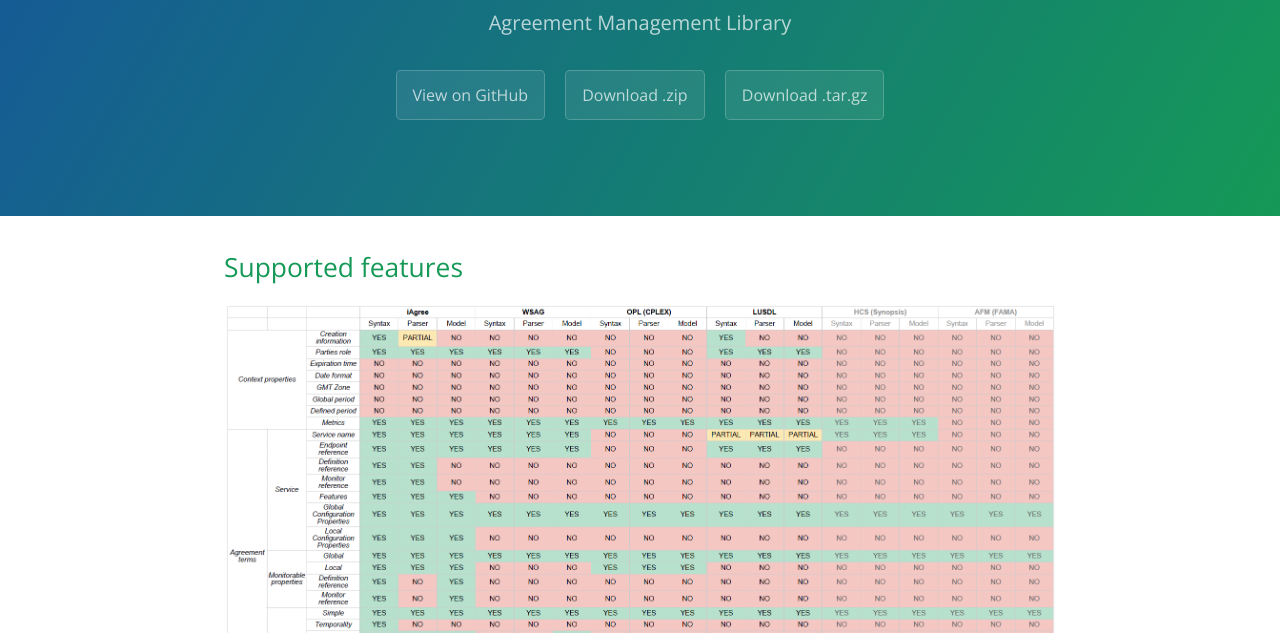
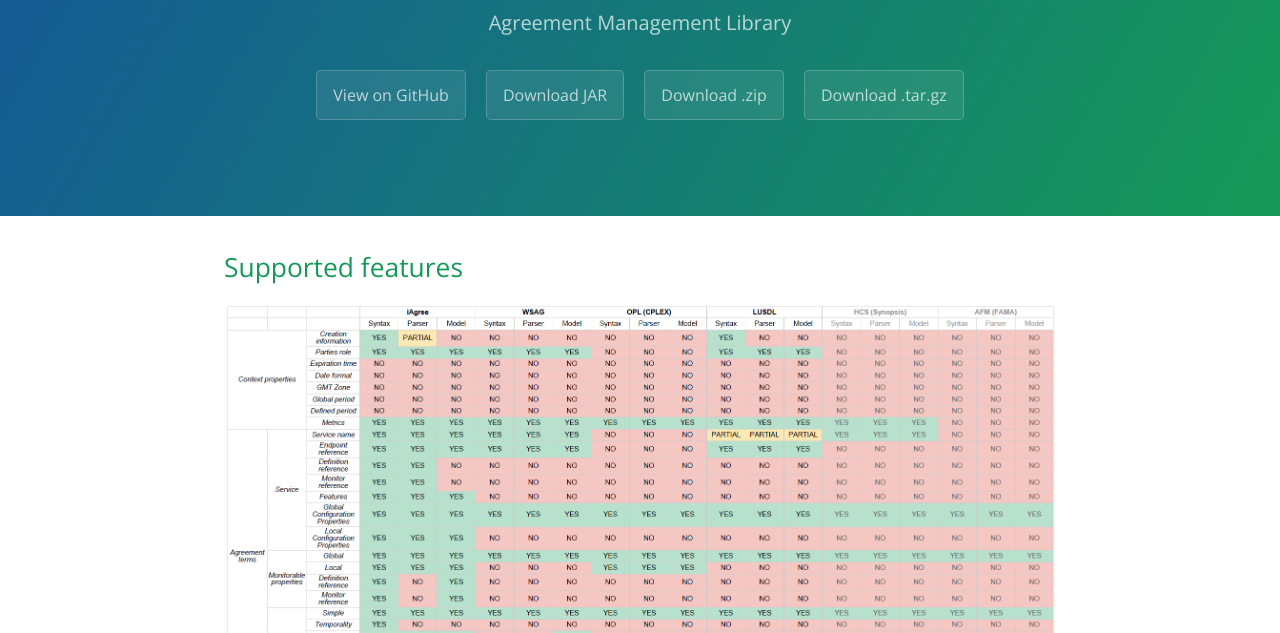
Before and after one commit to isa-group/aml, a plain HTML site: page index.html in a window 1280 px wide. Shown: the part 167-800 px from the top of the page. Drawn offline with nearby package versions, Linux system fonts and the light colour scheme.

Commit message:
Added AML jar button, new image for the wiki

```diff
--- a/index.html
+++ b/index.html
@@ -18,10 +18,12 @@
 		<h1 class="project-name">AML</h1>
 		<h2 class="project-tagline">Agreement Management Library</h2>
 		<a href="https://github.com/isa-group/aml" class="btn">View on
-			GitHub</a> <a href="https://github.com/isa-group/aml/zipball/master"
-			class="btn">Download .zip</a> <a
-			href="https://github.com/isa-group/aml/tarball/master" class="btn">Download
-			.tar.gz</a>
+			GitHub</a> <a
+			href="https://github.com/isa-group/aml/releases/AML-0.5.jar"
+			class="btn">Download JAR</a> <a
+			href="https://github.com/isa-group/aml/zipball/master" class="btn">Download
+			.zip</a> <a href="https://github.com/isa-group/aml/tarball/master"
+			class="btn">Download .tar.gz</a>
 	</section>
 
 	<section class="main-content">
@@ -32,8 +34,8 @@
 			features
 		</h2>
 
-		<img src="/aml/images/supported-features.png"
-			style="width: 100%;" alt="Supported features" />
+		<img src="/aml/images/supported-features.png" style="width: 100%;"
+			alt="Supported features" />
 
 		<hr>
 
@@ -232,8 +234,7 @@ Agreement myAgreement = myOffer.generateAgreement("Consumer name");</pre>
 				class="octicon octicon-link"></span></a>CHANGELOG
 		</h2>
 
-		<a
-			href="https://github.com/isa-group/aml/blob/master/CHANGELOG.txt"
+		<a href="https://github.com/isa-group/aml/blob/master/CHANGELOG.txt"
 			target="_blank">CHANGELOG file</a>
 
 		<pre>
```
Also changed, not shown: images/develpolicy-rm.png, 1 other file.
